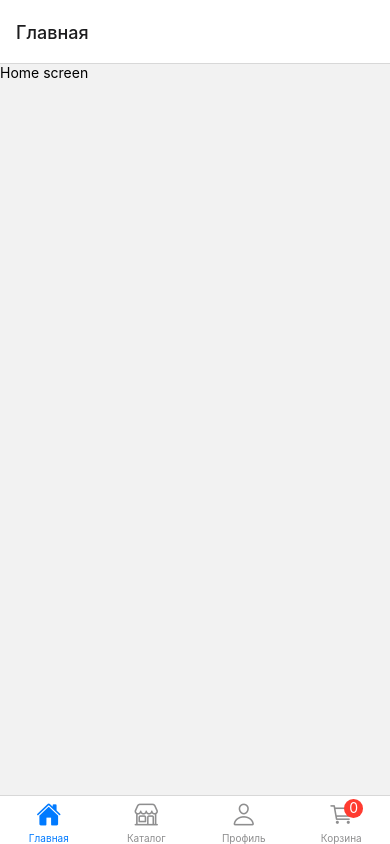
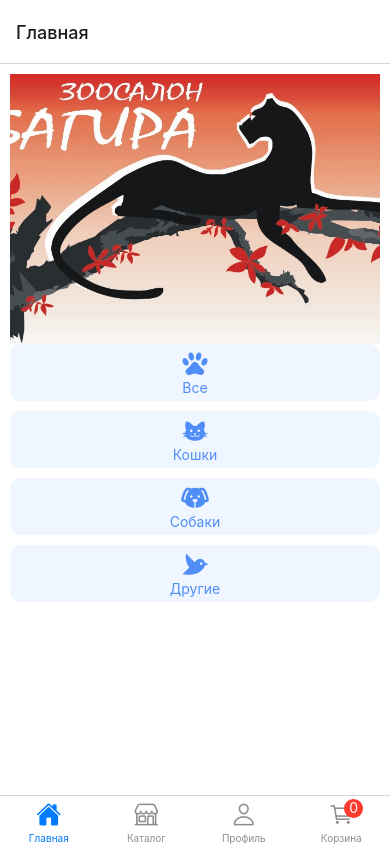
Before and after one commit to DanilBogdanov/BagiraRNApp, a React Native app: screen / in a window 390 px wide. Built offline with nearby package versions, Linux system fonts and the light colour scheme; what react-native-mmkv would draw is missing.

Commit message:
feat: add Home Screen

```diff
--- a/src/screens/HomeScreen.tsx
+++ b/src/screens/HomeScreen.tsx
@@ -1,9 +1,57 @@
-import {Text, View} from 'react-native';
+import AnimalIcon from 'components/menu/goodMenu/animalBar/AnimalIcon';
+import {Image, StyleSheet, View} from 'react-native';
+import {useGoodMenuStore} from 'store/goodMenuStore';
+import {Animal} from 'types/goodMenu';
 
-const HomeScreen = () => (
-  <View>
-    <Text>Home screen</Text>
-  </View>
-);
+const icons = [
+  {name: 'paw', animal: Animal.All, title: 'Все'},
+  {name: 'cat', animal: Animal.Cats, title: 'Кошки'},
+  {name: 'dog', animal: Animal.Dogs, title: 'Собаки'},
+  {name: 'bird', animal: Animal.Others, title: 'Другие'},
+];
+
+const HomeScreen = () => {
+  const setSelectedAnimal = useGoodMenuStore(state => state.setSelectedAnimal);
+  const setIsDrawerOpened = useGoodMenuStore(state => state.setIsDrawerOpened);
+
+  return (
+    <View style={styles.container}>
+      <Image style={styles.img} source={require('assets/img/bagira.jpg')} />
+      <View style={styles.row}>
+        {icons.map(item => (
+          <AnimalIcon
+            key={item.animal}
+            name={item.name}
+            title={item.title}
+            active={true}
+            onPress={() => {
+              setSelectedAnimal(item.animal);
+              setIsDrawerOpened(true);
+            }}
+          />
+        ))}
+      </View>
+    </View>
+  );
+};
+
+const styles = StyleSheet.create({
+  container: {
+    flex: 1,
+    padding: 10,
+    backgroundColor: '#fff',
+  },
+  img: {
+    width: '100%',
+    height: 270,
+    objectFit: 'contain',
+  },
+  row: {
+    gap: 10,
+  },
+  text: {
+    color: 'black',
+  },
+});
 
 export default HomeScreen;
```
Also changed, not shown: src/assets/img/bagira.jpg (added).
